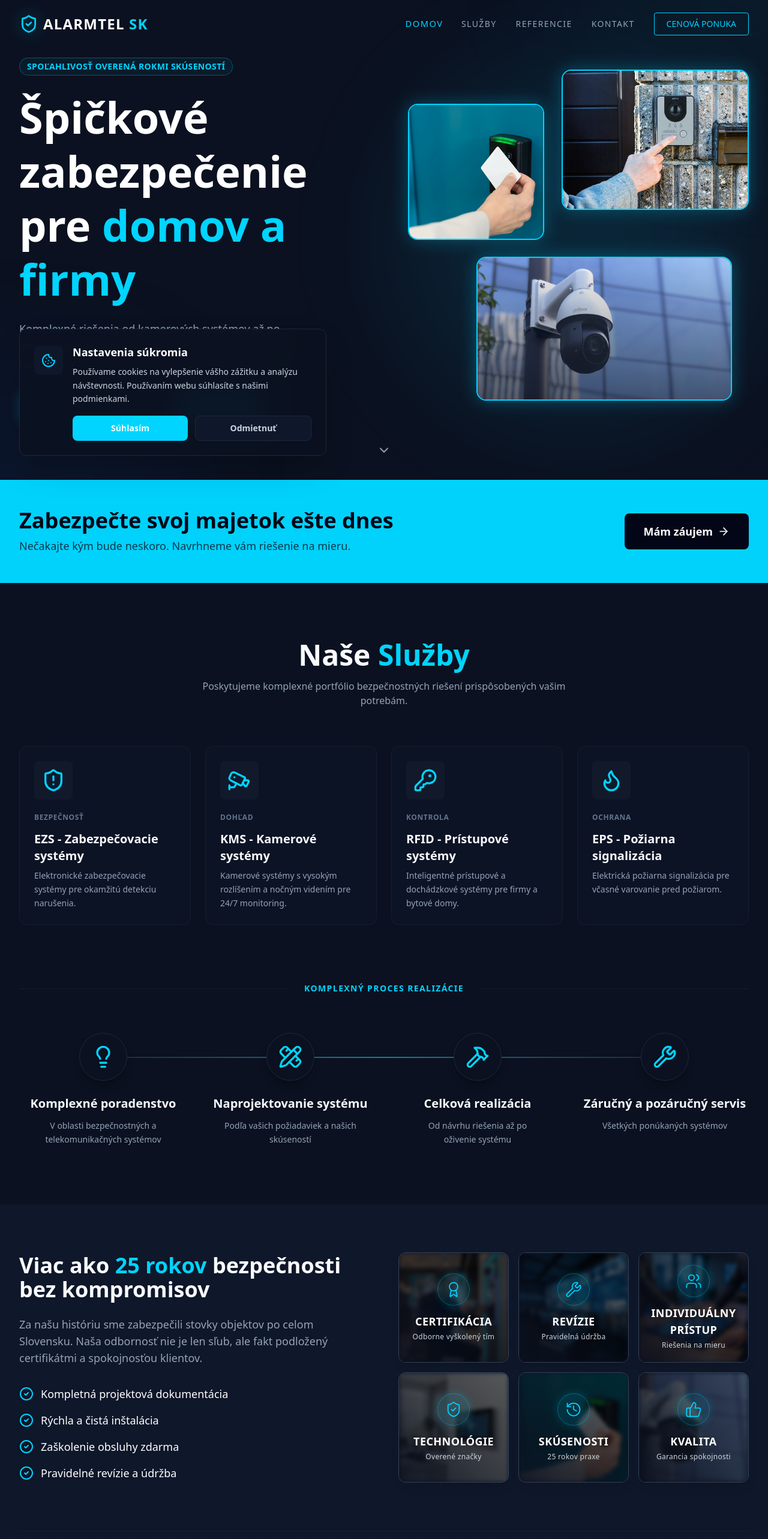
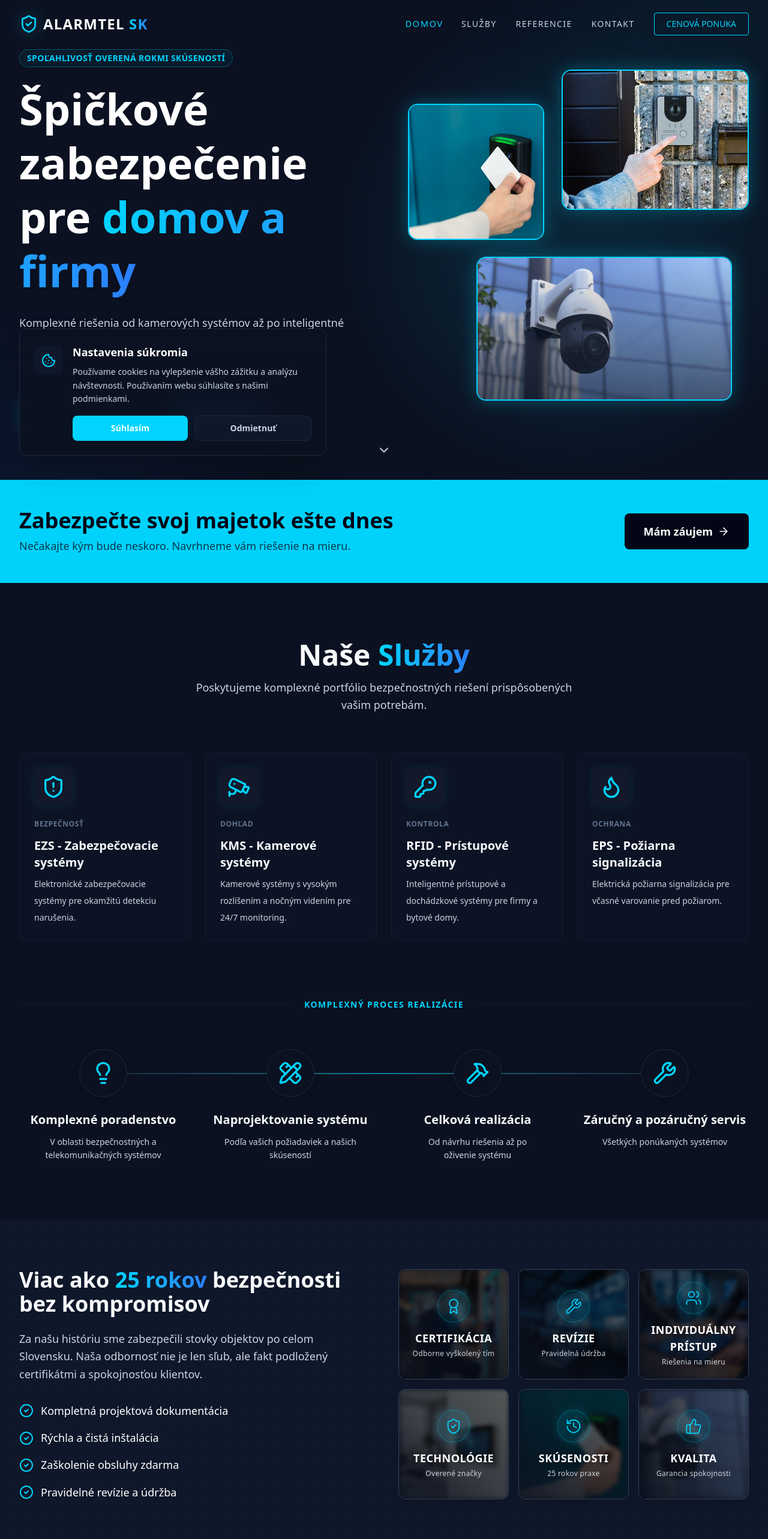
Before and after one commit to RadovanR/alarmtel-sk, a Next.js app: page / in a window 1280 px wide. Shown: the top 2566 px of the page at 60% size. Built offline with nearby package versions, Linux system fonts and the light colour scheme.

Commit message:
Added better readability

```diff
--- a/src/app/globals.css
+++ b/src/app/globals.css
@@ -10,7 +10,7 @@
   --color-electric: #00d4ff;
 
   --color-slate-light: #f8fafc;
-  --color-slate-app: #94a3b8;
+  --color-slate-app: #cbd5e1;
 
   --shadow-glow: 0 0 20px rgba(0, 212, 255, 0.3);
   --shadow-glow-hover: 0 0 30px rgba(0, 212, 255, 0.6);
--- a/src/components/Footer.tsx
+++ b/src/components/Footer.tsx
@@ -5,7 +5,7 @@ const Footer = () => {
                 <div className="flex flex-col md:flex-row justify-between items-center gap-6">
                     <div>
                         <span className="text-xl font-bold tracking-wider text-white">
-                            ALARMTEL <span className="text-electric">SK</span>
+                            ALARMTEL <span className="text-transparent bg-clip-text bg-gradient-to-r from-electric to-blue-500">SK</span>
                         </span>
                         <p className="text-slate-500 text-sm mt-2">© {new Date().getFullYear()} Alarmtel SK. Všetky práva vyhradené.</p>
                     </div>
--- a/src/components/Hero.tsx
+++ b/src/components/Hero.tsx
@@ -25,9 +25,9 @@ const Hero = () => {
                         SPOĽAHLIVOSŤ OVERENÁ ROKMI SKÚSENOSTÍ
                     </div>
                     <h1 className="font-heading text-5xl lg:text-7xl font-bold leading-tight mb-6 text-white">
-                        Špičkové zabezpečenie pre <span className="text-electric">domov a firmy</span>
+                        Špičkové zabezpečenie pre <span className="text-transparent bg-clip-text bg-gradient-to-r from-electric to-blue-500">domov a firmy</span>
                     </h1>
-                    <p className="text-lg text-slate-app mb-8 max-w-lg leading-relaxed">
+                    <p className="text-lg text-slate-app mb-10 max-w-xl leading-loose">
                         Komplexné riešenia od kamerových systémov až po inteligentné alarmy.
                         Chráňte to, na čom vám záleží, s technológiou, ktorej môžete dôverovať.
                     </p>
@@ -37,7 +37,7 @@ const Hero = () => {
                             Nezáväzná ponuka
                             <ArrowRight className="w-5 h-5 group-hover:translate-x-1 transition-transform" />
                         </Link>
-                        <Link href="#services" className="btn-primary text-center">
+                        <Link href="#services" className="bg-gradient-to-r from-electric to-blue-500 text-white font-bold hover:shadow-[0_0_30px_rgba(0,212,255,0.6)] hover:scale-105 transition-all duration-300 rounded-md py-3 px-8 text-center flex items-center justify-center">
                             Naše služby
                         </Link>
                     </div>
--- a/src/components/Navbar.tsx
+++ b/src/components/Navbar.tsx
@@ -53,7 +53,7 @@ const Navbar = () => {
                         <div className="absolute inset-0 bg-electric/20 blur-lg rounded-full animate-pulse" />
                     </div>
                     <span className="text-2xl font-bold tracking-wider text-white">
-                        ALARMTEL <span className="text-electric">SK</span>
+                        ALARMTEL <span className="text-transparent bg-clip-text bg-gradient-to-r from-electric to-blue-500">SK</span>
                     </span>
                 </Link>
 
@@ -69,8 +69,8 @@ const Navbar = () => {
                                 element?.scrollIntoView({ behavior: 'smooth' });
                             }}
                             className={`text-sm uppercase tracking-widest font-medium cursor-pointer transition-colors ${activeSection === link.href.substring(1)
-                                    ? 'text-electric scale-105 font-bold'
-                                    : 'text-slate-app hover:text-electric'
+                                ? 'text-electric scale-105 font-bold'
+                                : 'text-slate-app hover:text-electric'
                                 }`}
                         >
                             {link.name}
--- a/src/components/Services.tsx
+++ b/src/components/Services.tsx
@@ -67,8 +67,8 @@ const Services = () => {
         <section id="services" className="py-24 bg-navy-900 relative">
             <div className="container-custom">
                 <div className="text-center mb-16">
-                    <h2 className="font-heading text-3xl md:text-5xl font-bold mb-4">Naše <span className="text-electric">Služby</span></h2>
-                    <p className="text-slate-app max-w-2xl mx-auto">
+                    <h2 className="font-heading text-3xl md:text-5xl font-bold mb-4">Naše <span className="text-transparent bg-clip-text bg-gradient-to-r from-electric to-blue-500">Služby</span></h2>
+                    <p className="text-slate-app max-w-2xl mx-auto text-lg leading-relaxed">
                         Poskytujeme komplexné portfólio bezpečnostných riešení prispôsobených vašim potrebám.
                     </p>
                 </div>
@@ -83,14 +83,14 @@ const Services = () => {
                             viewport={{ once: true }}
                             className="glass-card p-6 rounded-xl hover:-translate-y-2 transition-transform duration-300 group"
                         >
-                            <div className="mb-4 p-3 bg-navy-700/30 rounded-lg w-fit group-hover:bg-electric/10 transition-colors">
+                            <div className="mb-4 p-3 bg-navy-700/30 rounded-lg w-fit group-hover:bg-electric/10 transition-all duration-300 shadow-[0_0_15px_rgba(0,212,255,0.1)] group-hover:shadow-[0_0_25px_rgba(0,212,255,0.3)]">
                                 {service.icon}
                             </div>
                             <div className="mb-3">
                                 <span className="text-xs uppercase tracking-wider text-slate-500 font-semibold">{service.tag}</span>
                             </div>
                             <h3 className="font-heading text-xl font-bold mb-2 group-hover:text-electric transition-colors">{service.title}</h3>
-                            <p className="text-slate-app text-sm leading-relaxed">
+                            <p className="text-slate-app text-sm leading-loose">
                                 {service.description}
                             </p>
                         </motion.div>
@@ -123,7 +123,7 @@ const Services = () => {
                             viewport={{ once: true }}
                             className="relative flex flex-col items-center text-center group"
                         >
-                            <div className="w-20 h-20 rounded-full bg-navy-900 border border-navy-700 group-hover:border-electric/50 shadow-lg shadow-black/20 flex items-center justify-center mb-6 relative z-10 transition-all duration-300 group-hover:scale-110">
+                            <div className="w-20 h-20 rounded-full bg-navy-900 border border-navy-700 group-hover:border-electric/50 shadow-[0_0_20px_rgba(0,0,0,0.2)] group-hover:shadow-[0_0_30px_rgba(0,212,255,0.3)] flex items-center justify-center mb-6 relative z-10 transition-all duration-300 group-hover:scale-110">
                                 {offer.icon}
                             </div>
                             <h3 className="font-heading text-xl font-bold mb-3 group-hover:text-electric transition-colors">{offer.title}</h3>
--- a/src/components/Trust.tsx
+++ b/src/components/Trust.tsx
@@ -33,9 +33,9 @@ const Trust = () => {
                     {/* Left Text Content */}
                     <div>
                         <h2 className="font-heading text-3xl md:text-4xl font-bold mb-6">
-                            Viac ako <span className="text-electric">25 rokov</span> bezpečnosti bez kompromisov
+                            Viac ako <span className="text-transparent bg-clip-text bg-gradient-to-r from-electric to-blue-500">25 rokov</span> bezpečnosti bez kompromisov
                         </h2>
-                        <p className="text-slate-app mb-8 text-lg">
+                        <p className="text-slate-app mb-8 text-lg leading-relaxed">
                             Za našu históriu sme zabezpečili stovky objektov po celom Slovensku.
                             Naša odbornosť nie je len sľub, ale fakt podložený certifikátmi a spokojnosťou klientov.
                         </p>
@@ -47,7 +47,7 @@ const Trust = () => {
                                 'Zaškolenie obsluhy zdarma',
                                 'Pravidelné revízie a údržba'
                             ].map((item, i) => (
-                                <li key={i} className="flex items-center gap-3 text-white font-medium text-lg">
+                                <li key={i} className="flex items-center gap-3 text-white font-medium text-lg leading-relaxed">
                                     <CheckCircle2 className="text-electric w-6 h-6 flex-shrink-0 drop-shadow-sm" />
                                     <span>{item}</span>
                                 </li>
```
Also changed, not shown: src/components/Contact.tsx (+6 -6 lines).
